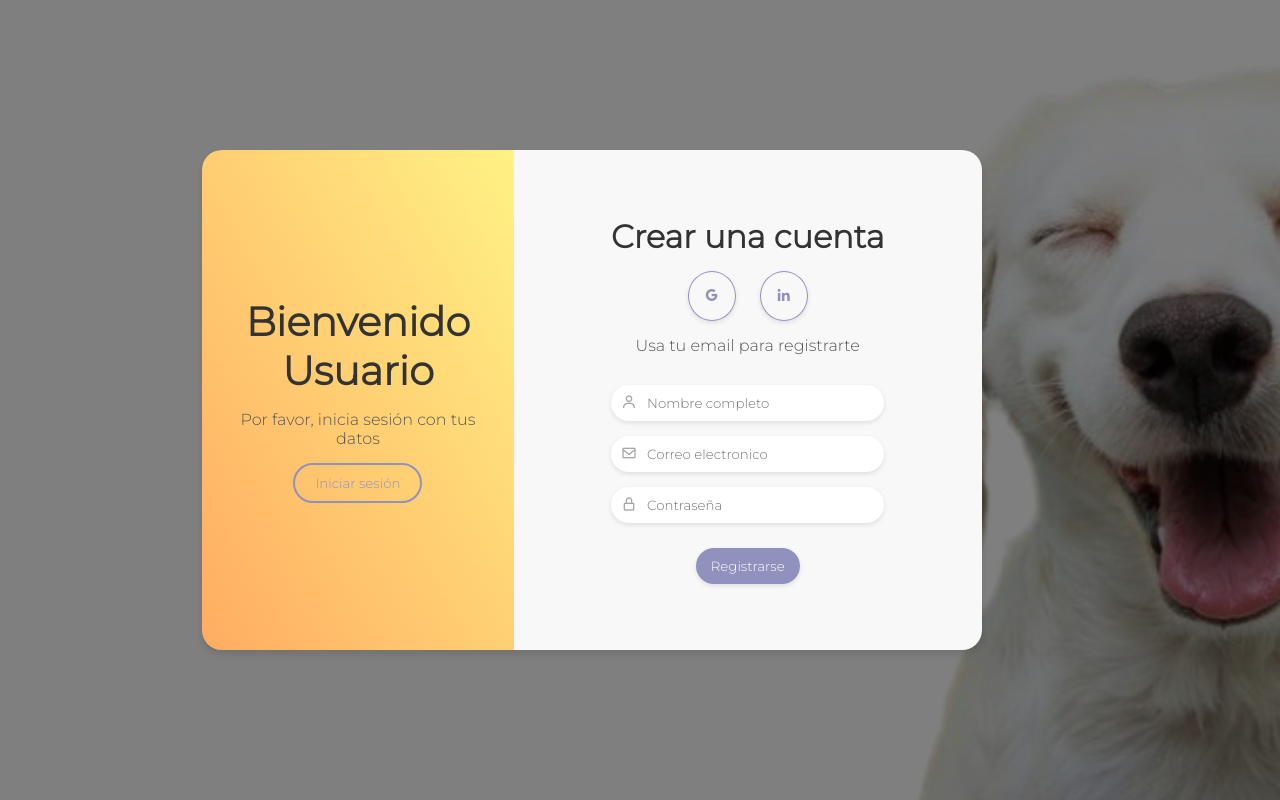
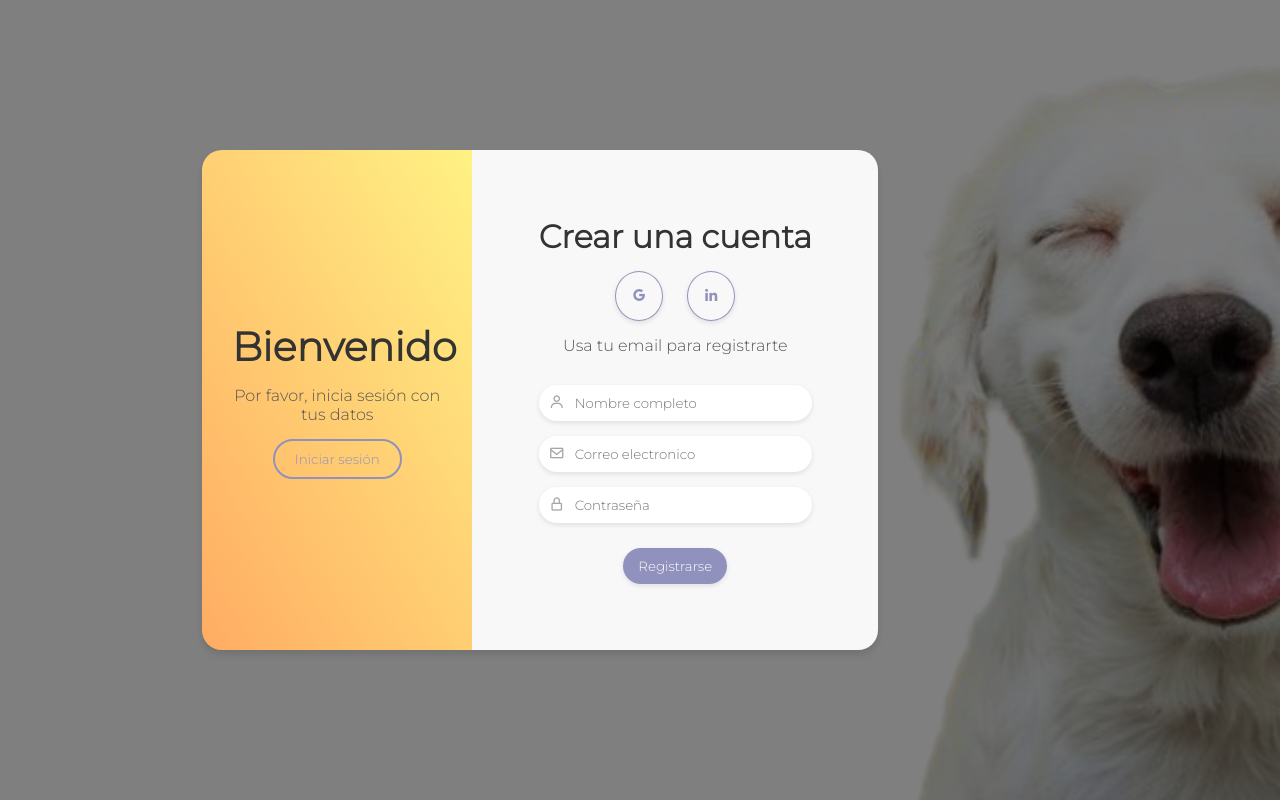
Before and after one commit to jaquesalazar/LoginVet, a plain HTML site: page index.html in a window 1280 px wide. Drawn offline with nearby package versions, Linux system fonts and the light colour scheme.

Commit message:
último commit.

```diff
--- a/index.html
+++ b/index.html
@@ -20,7 +20,7 @@
     <div class="form-container register">
         <div class="info-section">
             <div class="info-content">
-                <h2>Bienvenido Usuario</h2>
+                <h2>Bienvenido</h2>
                 <p>Por favor, inicia sesión con tus datos</p>
                 <input type="button" value="Iniciar sesión" id="sign-in">
         </div>
```
